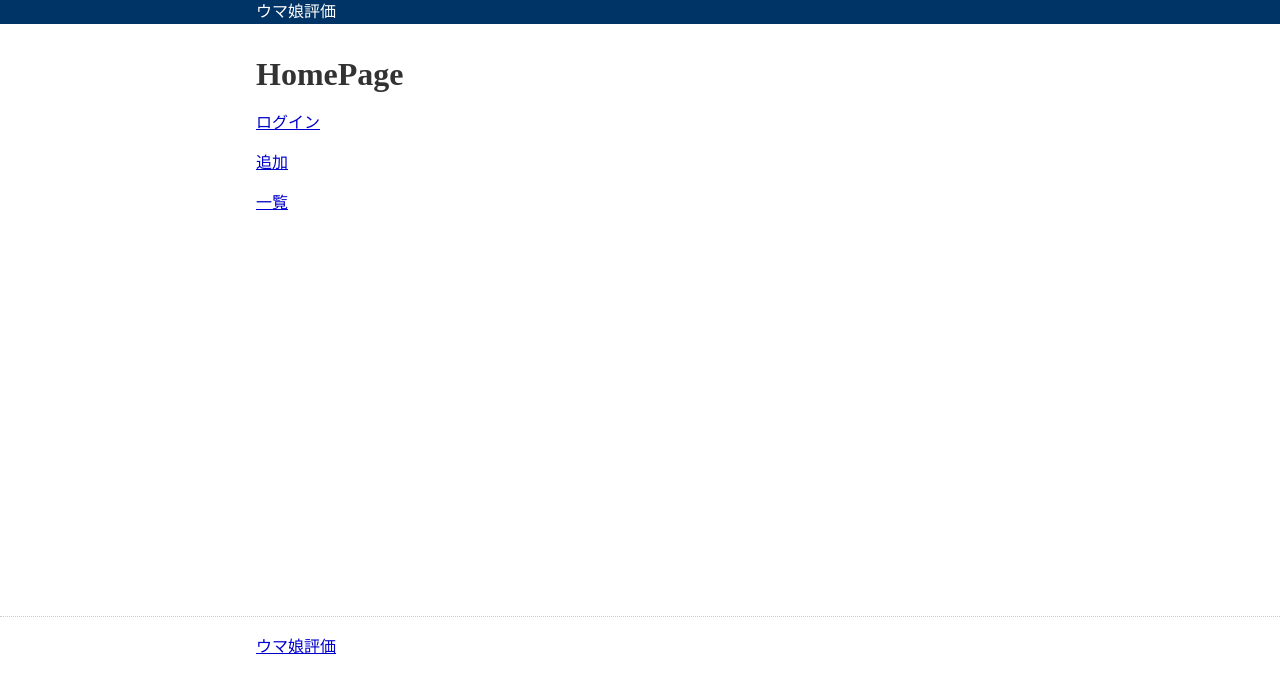
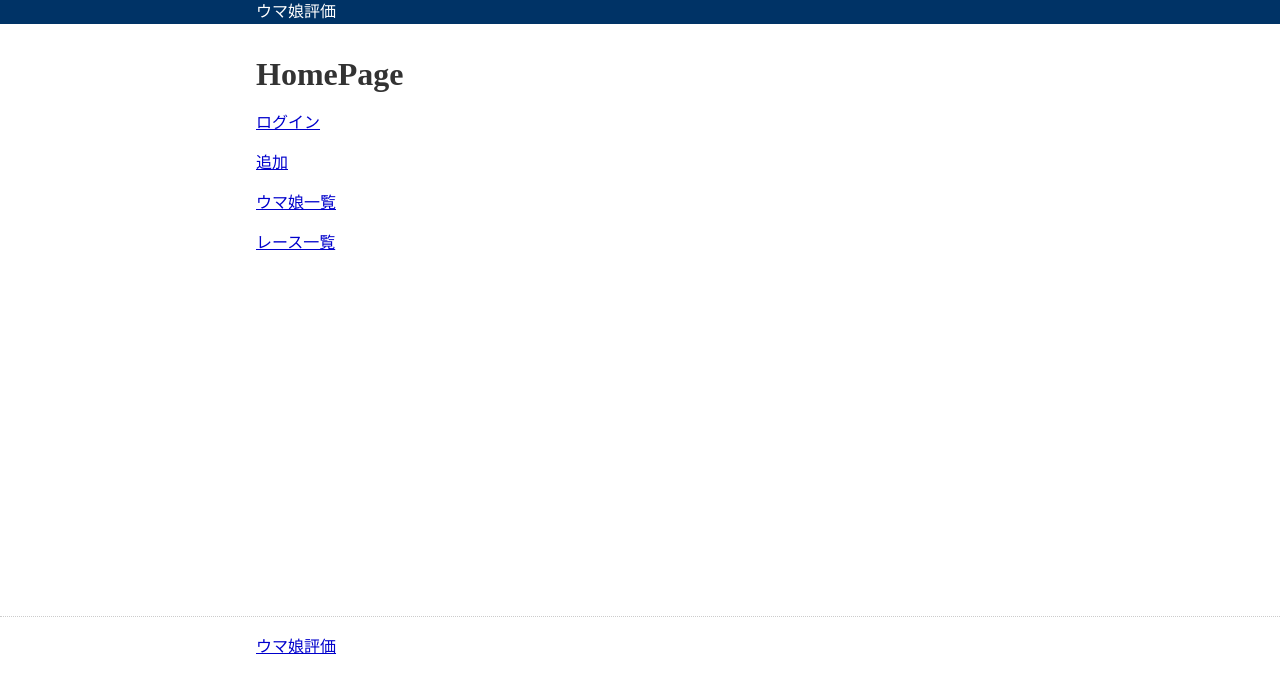
Before and after one commit to ginpei/umamusume-status-ranks, a React (Create React App) app: page / in a window 1280 px wide. Shown: the top 692 px of the page. Built offline with nearby package versions, Linux system fonts and the light colour scheme; no server answers.

Commit message:
feat: 🎸 uma list page

```diff
--- a/src/data/Race.ts
+++ b/src/data/Race.ts
@@ -41,6 +41,11 @@ export const siteName = toCandidates(
   compareString
 );
 
+export const umaNames = toCandidates(
+  races.flatMap((v) => v.umaNames),
+  compareString
+);
+
 export const raceTitles = toCandidates(
   races.map((v) => v.title),
   compareString
--- a/src/misc/AppRouter.tsx
+++ b/src/misc/AppRouter.tsx
@@ -20,6 +20,10 @@ import {
   RegisterPage,
   registerPagePath,
 } from "../ui/screens/register/RegisterPage";
+import {
+  UmaListPage,
+  umaListPagePath,
+} from "../ui/screens/umaList/UmaListPage";
 
 export const AppRouter: React.FC = () => {
   return (
@@ -32,6 +36,7 @@ export const AppRouter: React.FC = () => {
           path={registerPagePath()}
           component={RegisterPage}
         />
+        <Route exact={true} path={umaListPagePath()} component={UmaListPage} />
         <Route
           exact={true}
           path={raceListPagePath()}
--- a/src/ui/screens/home/HomePage.tsx
+++ b/src/ui/screens/home/HomePage.tsx
@@ -3,6 +3,7 @@ import { BasicLayout } from "../basicLayout/BasicLayout";
 import { loginPagePath } from "../login/LoginPage";
 import { raceListPagePath } from "../raceList/RaceListPage";
 import { registerPagePath } from "../register/RegisterPage";
+import { umaListPagePath } from "../umaList/UmaListPage";
 
 export const HomePage: React.FC = () => {
   return (
@@ -15,7 +16,10 @@ export const HomePage: React.FC = () => {
         <Link to={registerPagePath()}>追加</Link>
       </p>
       <p>
-        <Link to={raceListPagePath()}>一覧</Link>
+        <Link to={umaListPagePath()}>ウマ娘一覧</Link>
+      </p>
+      <p>
+        <Link to={raceListPagePath()}>レース一覧</Link>
       </p>
     </BasicLayout>
   );
--- /dev/null
+++ b/src/ui/screens/umaList/UmaListPage.tsx
@@ -0,0 +1,25 @@
+import { Link } from "react-router-dom";
+import { umaNames } from "../../../data/Race";
+import { rootPath } from "../../../misc";
+import { BasicLayout } from "../basicLayout/BasicLayout";
+import { raceViewPagePath } from "../raceView/RaceViewPage";
+
+export function umaListPagePath(): string {
+  return `${rootPath()}uma/`;
+}
+
+export const UmaListPage: React.FC = () => {
+  return (
+    <BasicLayout title="ウマ娘一覧">
+      <h1>ウマ娘一覧</h1>
+      <ul>
+        {umaNames.map((umaName) => (
+          <li key={umaName}>
+            {/* TODO */}
+            <Link to={raceViewPagePath(umaName)}>{umaName}</Link>
+          </li>
+        ))}
+      </ul>
+    </BasicLayout>
+  );
+};
```
